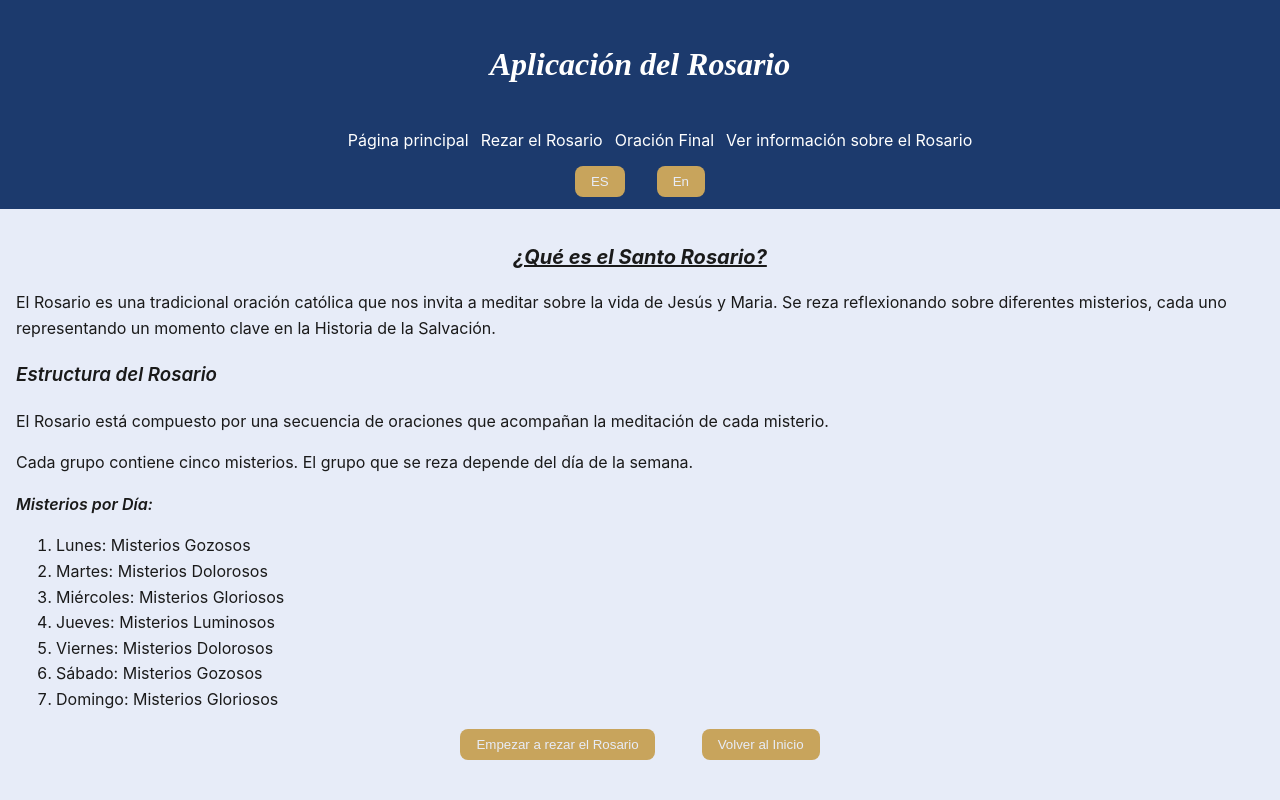
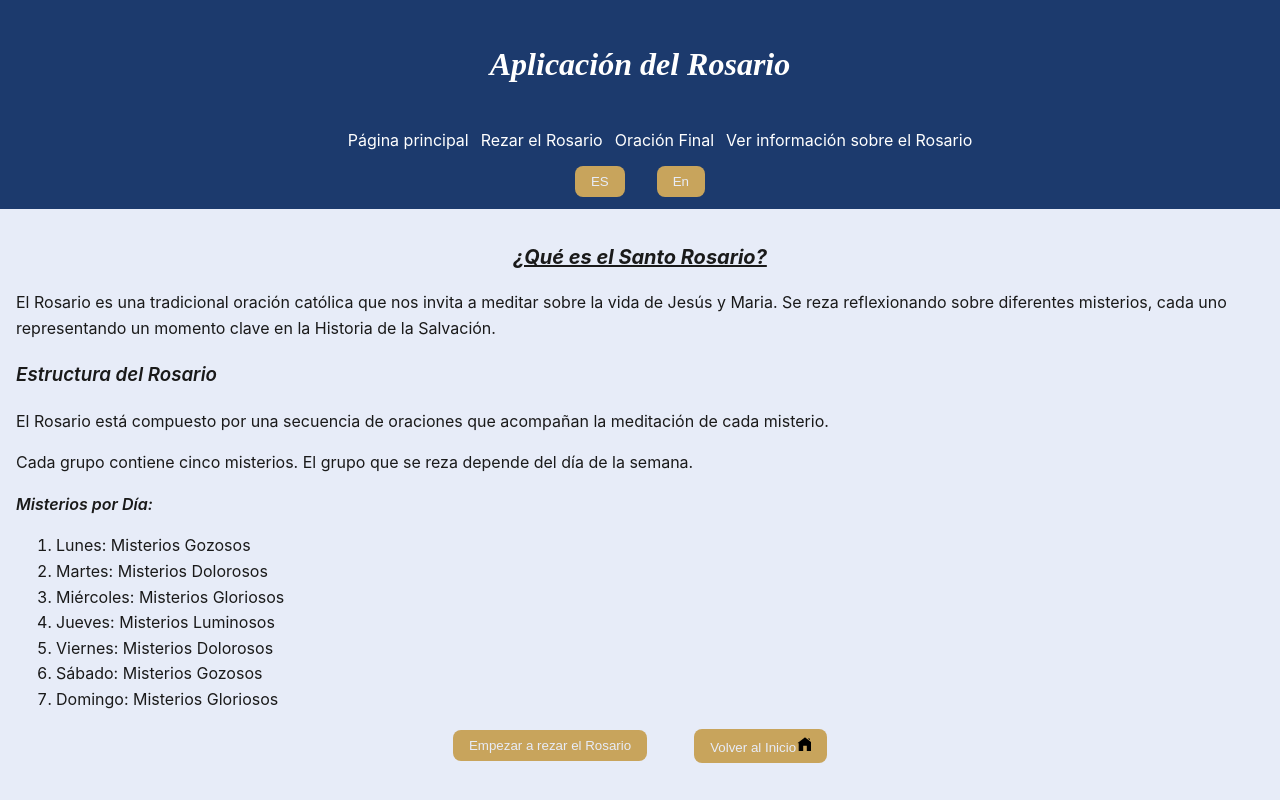
Before and after one commit to LuisDev912/Rosary-guide, a React (Vite) app: page /info in a window 1280 px wide. Shown: the top 800 px of the page. Built offline with nearby package versions, Linux system fonts and the light colour scheme.

Commit message:
feat(styles): add a new folder /icons in /assets and add a svg refering to the main page

```diff
--- /dev/null
+++ b/src/assets/icons/HomeIcon.jsx
@@ -0,0 +1,5 @@
+export function HomeIcon() {
+    return (
+        <svg xmlns="http://www.w3.org/2000/svg" width="15" height="15" x="0" y="0" viewBox="0 0 40 50"><path d="M25 1.05c-.218 0-.434.07-.62.21l-23 17.95c-.43.34-.51.97-.17 1.41.34.43.97.51 1.41.17L4 19.71V46c0 .55.45 1 1 1h14V29h12v18h14c.55 0 1-.45 1-1V19.71l1.38 1.08c.19.14.4.21.62.21.3 0 .59-.13.79-.38a1.01 1.01 0 0 0-.17-1.41l-23-17.95a1.02 1.02 0 0 0-.62-.21M35 5v1.05l6 4.68V5z"/></svg>
+    )
+}
--- a/src/pages/RosaryInfoPage.jsx
+++ b/src/pages/RosaryInfoPage.jsx
@@ -1,6 +1,7 @@
 import { useTranslation } from "react-i18next"
 import { useNavigate } from "react-router";
 import Styles from '../styles/page-styles/InfoPage.module.css'
+import {HomeIcon} from '../assets/icons/HomeIcon.jsx'
 
 export default function RosaryInfoPage() {
     const { t } = useTranslation();
@@ -39,6 +40,7 @@ export default function RosaryInfoPage() {
                 <button
                     onClick={() => navigate('/')}>
                     {t("buttons.goBack")}
+                    <HomeIcon />
                 </button>
             </section>
         </main>
```
Also changed, not shown: src/assets/rosary.svg.
